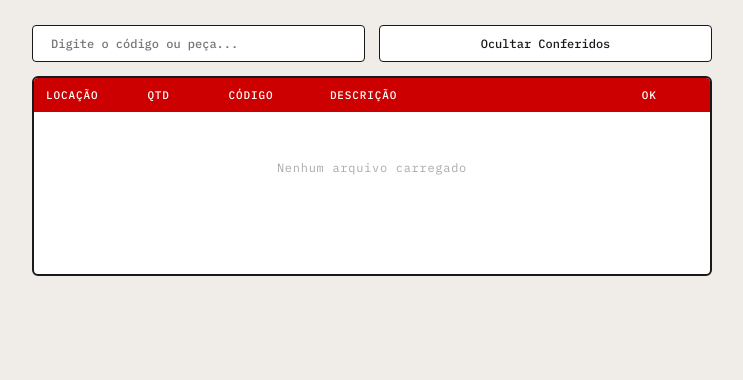
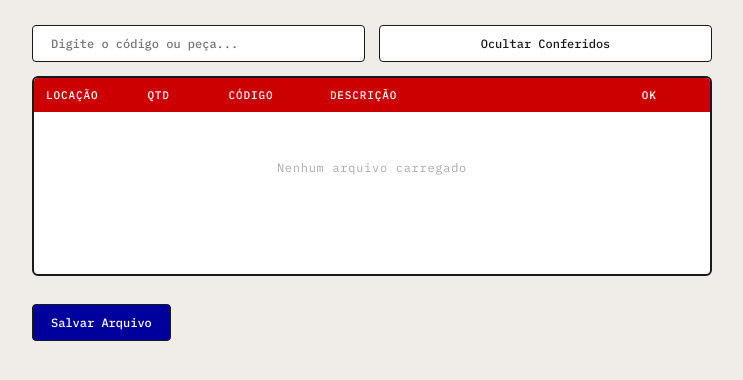
Before and after one commit to Guilherme-Lage/Projeto_estoque2, a plain HTML site: page index.html in a window 1280 px wide. Shown: the part 126-506 px from the top of the page, without its empty margins (268-1011 px from the left). Drawn offline with Linux system fonts and the light colour scheme.

Commit message:
commit15sup

```diff
--- a/index.html
+++ b/index.html
@@ -71,7 +71,7 @@
                 </table>
             </div>
         </div>
-
+<button id="botao-salvar" class="botao-padrao" onclick="salvarTabelaEmArquivo()" style="background: #00009C; color: #fff;"> Salvar Arquivo</button>
         <div id="secao-historico"
             style="display:none; background:#fff; border:2px solid #2980b9; border-radius:8px; padding:15px; margin-bottom:20px;">
             <h3 style="font-family:'IBM Plex Mono'; font-size:12px; margin-bottom:10px; color:#2980b9;">📋 ÚLTIMOS
--- a/main.js
+++ b/main.js
@@ -508,7 +508,7 @@ function salvarTabelaEmArquivo() {
     const spanNum = document.getElementById('cab-num-romaneio');
     const spanData = document.getElementById('cab-data-romaneio');
 
-    // Captura segura dos dados
+    // Captura segura dos dados direto das tags strong (evita ler lixo textual)
     const requisitante = document.querySelector('#cabecalho-corpo .cabecalho-item:nth-child(1) strong')?.innerText || '---';
     const contato = document.querySelector('#cabecalho-corpo .cabecalho-item:nth-child(2) strong')?.innerText || '---';
     const os = document.querySelector('#cabecalho-corpo .cabecalho-item:nth-child(3) strong')?.innerText || '---';
@@ -516,14 +516,23 @@ function salvarTabelaEmArquivo() {
     const cliente = document.querySelector('#cabecalho-corpo .item-full:nth-of-type(5) strong')?.innerText || '---';
     const modelo = document.querySelector('#cabecalho-corpo .item-full:nth-of-type(6) strong')?.innerText || '---';
 
-    let nRomaneio = spanNum ? spanNum.innerText.replace('Romaneio Nº:', '').trim() : "---";
-    let dataDoc = spanData ? spanData.innerText.replace('Data:', '').trim() : "---";
+    // LIMPEZA DEFINITIVA DO NOME: Pegamos apenas os dígitos do número do romaneio
+    let nRomaneio = spanNum ? spanNum.innerText : "";
+    let matchNumero = nRomaneio.match(/\d+/); // Pega apenas os números (Ex: 15583)
+    let numeroLimpo = matchNumero ? matchNumero[0] : "";
+
+    // Se por acaso o romaneio não tiver número, tenta usar a OS como quebra-galho no nome
+    if (numeroLimpo === "" && os !== '---') {
+        numeroLimpo = os.trim();
+    }
+
+    let dataDoc = spanData ? spanData.innerText.replace(/Data:/gi, '').trim() : "---";
 
     // --- MONTAGEM DO ARQUIVO COM ESPAÇAMENTOS PRECISOS ---
     let textoTXT = `                                                                | REEMISSÃO |\n`;
 
     // Alinhamento exato do topo do romaneio
-    const topoInfo = `Nº:   ${nRomaneio} - ${dataDoc} -+`;
+    const topoInfo = `Nº:   ${numeroLimpo} - ${dataDoc} -+`;
     textoTXT += `+-----------------     ROMANEIO DE RETIRADA    ${topoInfo.padStart(55)}\n`;
 
     // Linha do Requisitante, Contato e OS
@@ -559,7 +568,6 @@ function salvarTabelaEmArquivo() {
         const checkbox = linha.querySelector('input[type="checkbox"]');
         const checkSimbolo = checkbox && checkbox.checked ? "[X]" : "[ ]";
 
-        // Ajuste milimétrico de colunas (Total de 78 caracteres de largura interna)
         const locacaoFormatada = locacao.padEnd(16, ' ');
 
         const qtdValor = parseFloat(qtd.replace(',', '.'));
@@ -569,21 +577,17 @@ function salvarTabelaEmArquivo() {
         const descricaoFormatada = (descricao.length > 33 ? descricao.substring(0, 30) + '...' : descricao).padEnd(33, ' ');
         const checkFormatado = checkSimbolo.padStart(5, ' ');
 
-        // Unindo as partes para fechar exatamente a borda em 78 caracteres
         textoTXT += `| ${locacaoFormatada}  ${qtdFormatada}  ${codigoFormatado}      ${descricaoFormatada}  ${checkFormatado} |\n`;
         textoTXT += `+------------------------------------------------------------------------------+\n`;
     });
 
-    // Linha de encerramento com assinaturas
     textoTXT += `| SEPARADOR:                 AUTORIZANTE:                RECEBIDO:             |\n`;
     textoTXT += `+------------------------------------------------------------------------------+\n`;
 
-    // --- NOVA REGRA DO NOME DO ARQUIVO ---
+    // --- NOVA REGRA DO NOME DO ARQUIVO: EXCLUSIVAMENTE r + NÚMERO ---
     let nomeArquivo = "r_desconhecido.txt";
-    if (nRomaneio !== "---") {
-        // Remove qualquer caractere estranho e deixa só a letra r + número
-        const numeroLimpo = nRomaneio.replace(/\D/g, '');
-        nomeArquivo = `r${numeroLimpo}.txt`;
+    if (numeroLimpo !== "") {
+        nomeArquivo = `r${numeroLimpo}.txt`; // Gera r15583.txt
     }
 
     // Criando o arquivo
```
